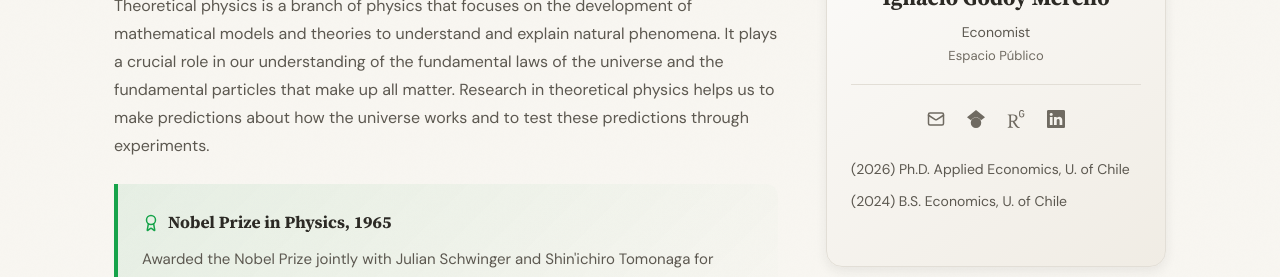
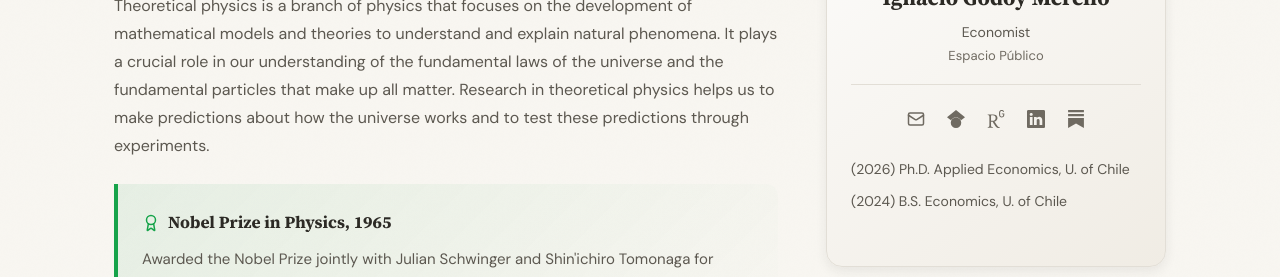
Before and after one commit to igodoymerello/igodoymerello.github.io, a Jekyll site: the page built from _pages/home.md, in a window 1280 px wide. Shown: the part 315-592 px from the top of the page. Built offline with Jekyll 4.4.1, drawn with Linux system fonts in a browser that asks for light colours.

Commit message:
sidebar.html

```diff
--- a/_includes/sidebar.html
+++ b/_includes/sidebar.html
@@ -14,6 +14,7 @@
 {% if site.links.orcid and site.links.orcid != "" %}<a href="{{ site.links.orcid }}" class="icon-link" title="ORCID" aria-label="ORCID" target="_blank" rel="noopener noreferrer">{% include icon.html name="orcid" %}</a>{% endif %}
 {% if site.links.twitter and site.links.twitter != "" %}<a href="{{ site.links.twitter }}" class="icon-link" title="Twitter" aria-label="Twitter" target="_blank" rel="noopener noreferrer">{% include icon.html name="x-twitter" %}</a>{% endif %}
 {% if site.links.linkedin and site.links.linkedin != "" %}<a href="{{ site.links.linkedin }}" class="icon-link" title="LinkedIn" aria-label="LinkedIn" target="_blank" rel="noopener noreferrer">{% include icon.html name="linkedin" %}</a>{% endif %}
+{% if site.links.substack and site.links.substack != "" %}<a href="{{ site.links.substack }}" class="icon-link" title="Substack" aria-label="Substack" target="_blank" rel="noopener noreferrer">{% include icon.html name="substack" %}</a>{% endif %}
 </div>
 {% if site.data.pi[0].educationshort %}
 <ul style="text-align: left; margin-top: var(--space-4); list-style: none; padding-left: 0;">
```
